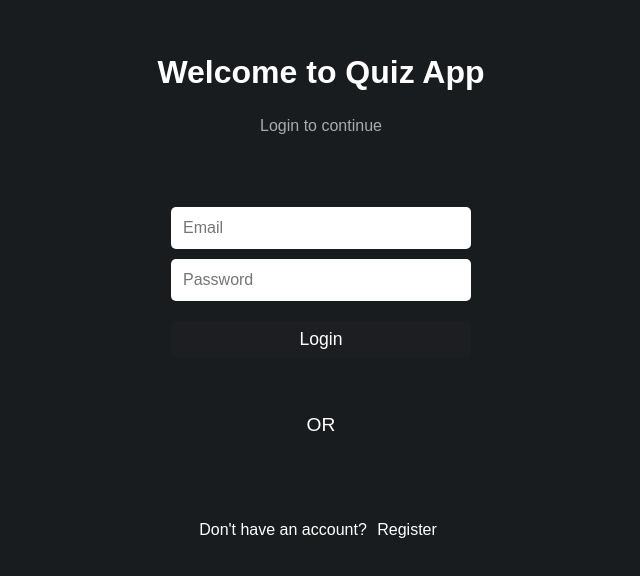
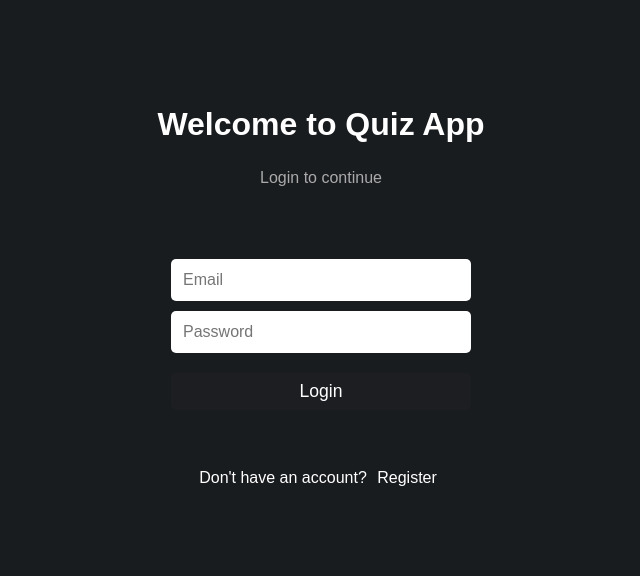
Before and after one commit to jobeal-joseph/quiz-app, a React (Vite) app: page / in a window 1280 px wide. Shown: the part 114-690 px from the top of the page, without its empty margins (319-959 px from the left). Built offline with nearby package versions, Linux system fonts and the light colour scheme; a web font is replaced by a local one.

Commit message:
Update Login.jsx

```diff
--- a/src/Login.jsx
+++ b/src/Login.jsx
@@ -68,14 +68,7 @@ function Login({ onLogin, onSwitchToRegister }) {
 
       {error && <p className="login-error">{error}</p>}
 
-      <div className="divider">
-        <span>OR</span>
-      </div>
 
-
-      <GoogleLogin
-      onSuccess={onLogin}
-      onError={() => console.log("shit don't work")}/>
 
       <p className="switch-form">
         Don't have an account?{" "}
```
